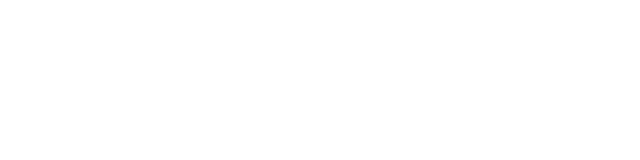
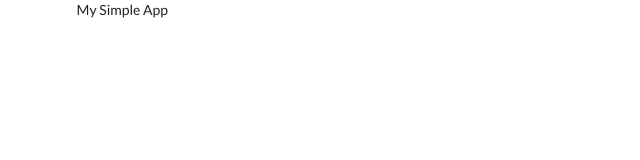
Before and after one commit to zearkiatos/reactjs-blog-web, a React (Create React App) app: page / in a window 1280 px wide. Shown: the top 160 px of the page, without its empty margins (0-640 px from the left). Built offline with nearby package versions, Linux system fonts and the light colour scheme.

Commit message:
Route Configuration

```diff
--- a/src/components/App.js
+++ b/src/components/App.js
@@ -2,7 +2,7 @@
 class App extends Component {
     render() {
         return (
-            <div>
+            <div className="ui container">
                 My Simple App
             </div>
         )
--- a/src/index.js
+++ b/src/index.js
@@ -1,12 +1,12 @@
 import React from "react";
 import ReactDOM from "react-dom";
 import { Provider } from "react-redux";
-import Router from './router';
+import Routes from './routes';
 import store from "./store";
 
 ReactDOM.render(
   <Provider store={store}>
-      <Router />
+      <Routes />
   </Provider>,
   document.querySelector("#root")
 );
--- /dev/null
+++ b/src/routes.js
@@ -0,0 +1,12 @@
+import { BrowserRouter, Route } from "react-router-dom";
+import { createBrowserHistory } from "history";
+
+import App from './components/App';
+
+const Routes = () => (
+  <BrowserRouter history={createBrowserHistory}>
+    <Route path="/" component={App} />
+  </BrowserRouter>
+);
+
+export default Routes;
```
Also changed, not shown: src/router.js (deleted, +0 -8 lines).
